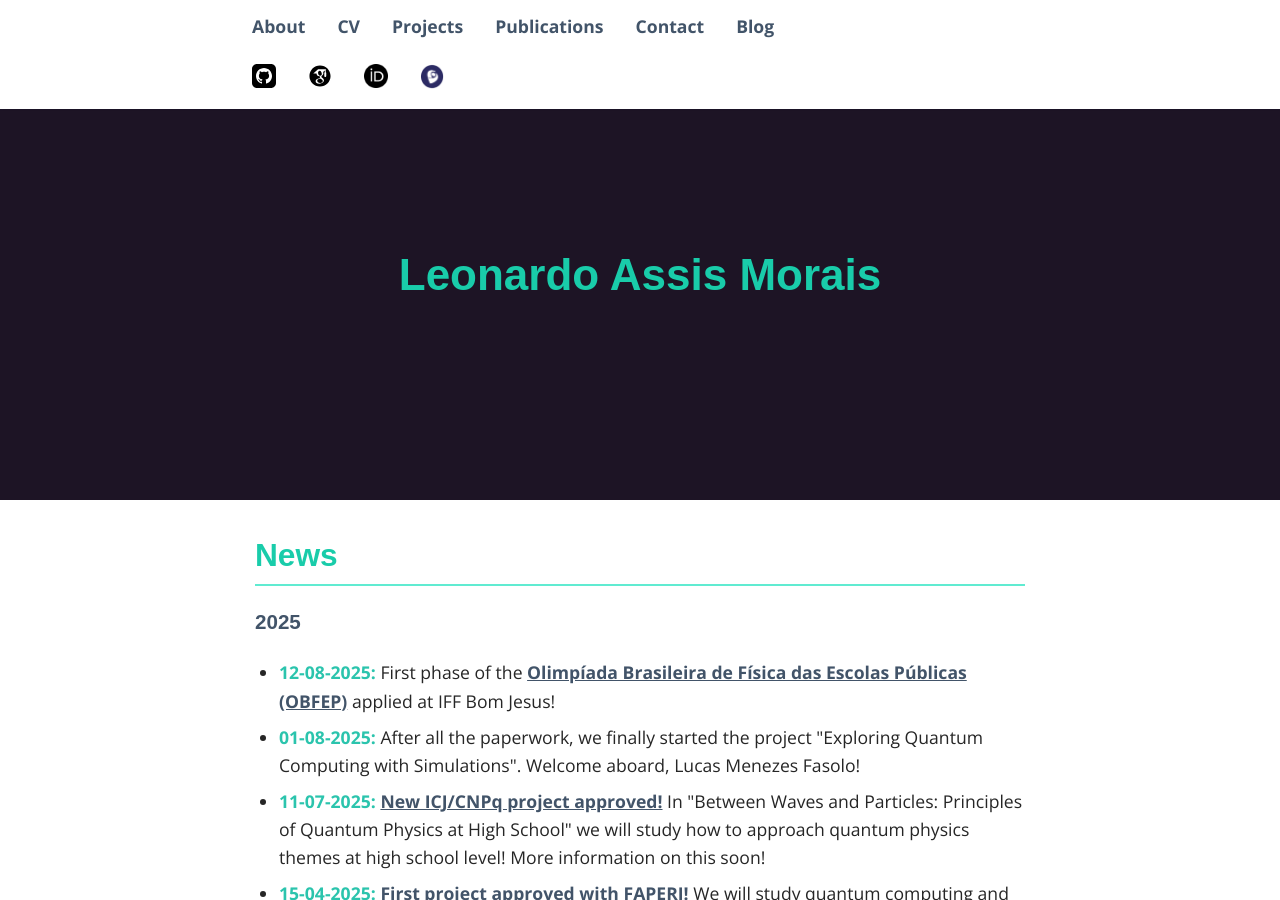
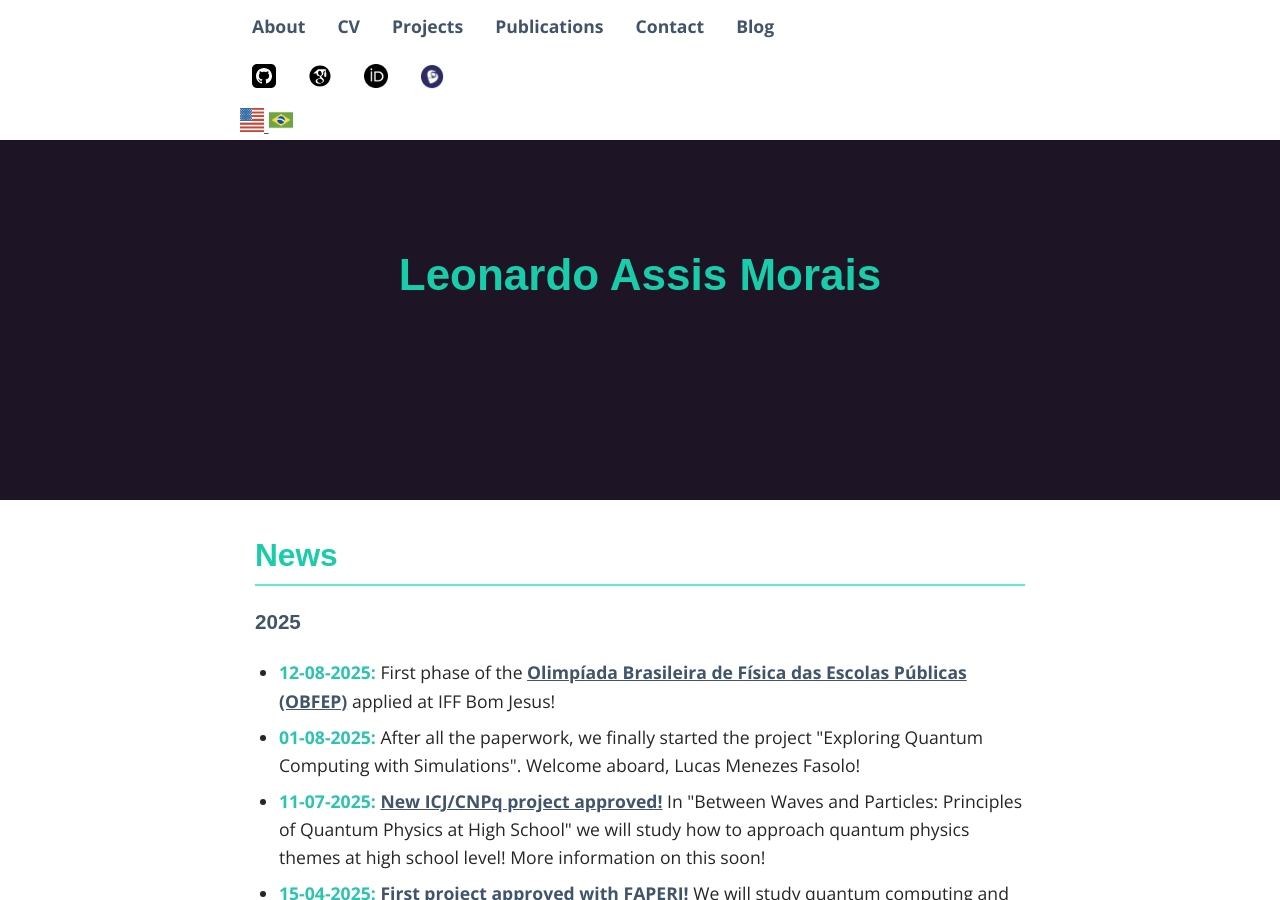
Before and after one commit to Leo-am/Leo-am.github.io, a Jekyll site: the page built from index.html, in a window 1280 px wide and 900 px high. Built offline with Jekyll 4.4.1, drawn with Linux system fonts in a browser that asks for light colours; some web fonts are replaced.

Commit message:
fix flags, language switcher

```diff
--- a/_includes/language-switcher.html
+++ b/_includes/language-switcher.html
@@ -1,8 +1,8 @@
 <div class="language-switcher">
-  {% assign current_lang = page.lang | default: site.default_lang %}
-  {% for lang in site.languages %}
-    {% if lang != current_lang %}
-      <a href="{{ site.baseurl }}/{{ lang }}/">{{ site.data.translations[lang].label }}</a>
-    {% endif %}
-  {% endfor %}
+  <a href="{{ site.baseurl }}/en/" title="English">
+    <img src="{{ '/images/icons/en.png' | relative_url }}" alt="English" width="24" height="24">
+  </a>
+  <a href="{{ site.baseurl }}/pt/" title="Português">
+    <img src="{{ '/images/icons/pt.png' | relative_url }}" alt="Português" width="24" height="24">
+  </a>
 </div>
--- a/_sass/_layout.scss
+++ b/_sass/_layout.scss
@@ -169,19 +169,3 @@ footer {
     flex-wrap: nowrap;
   }
 }
-
-.language-switcher {
-  display: flex;
-  align-items: center;
-  gap: 0.5rem;
-  margin-left: 1rem;
-
-  a img {
-    border-radius: 3px;
-    transition: transform 0.2s ease;
-  }
-
-  a:hover img {
-    transform: scale(1.1);
-  }
-}
```
